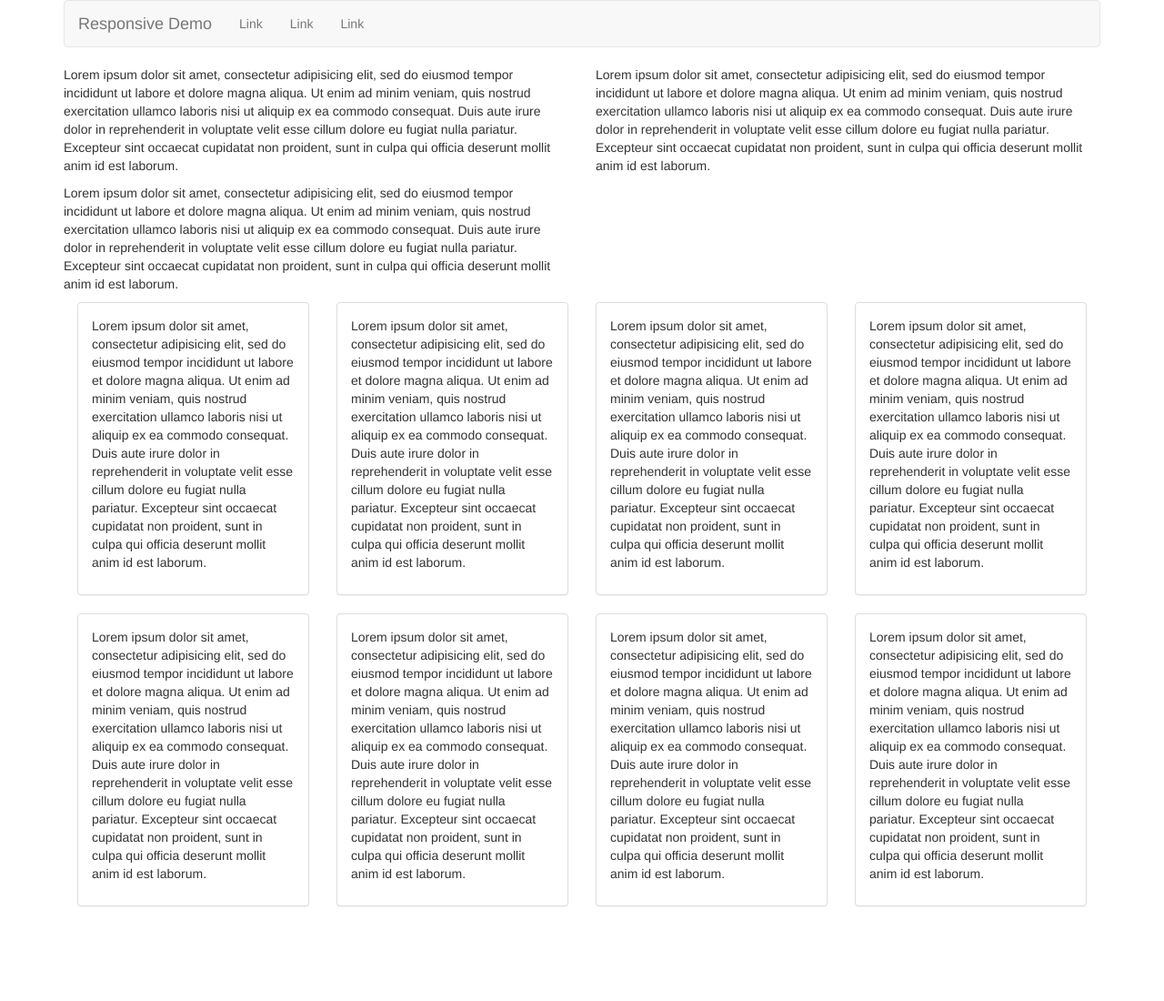
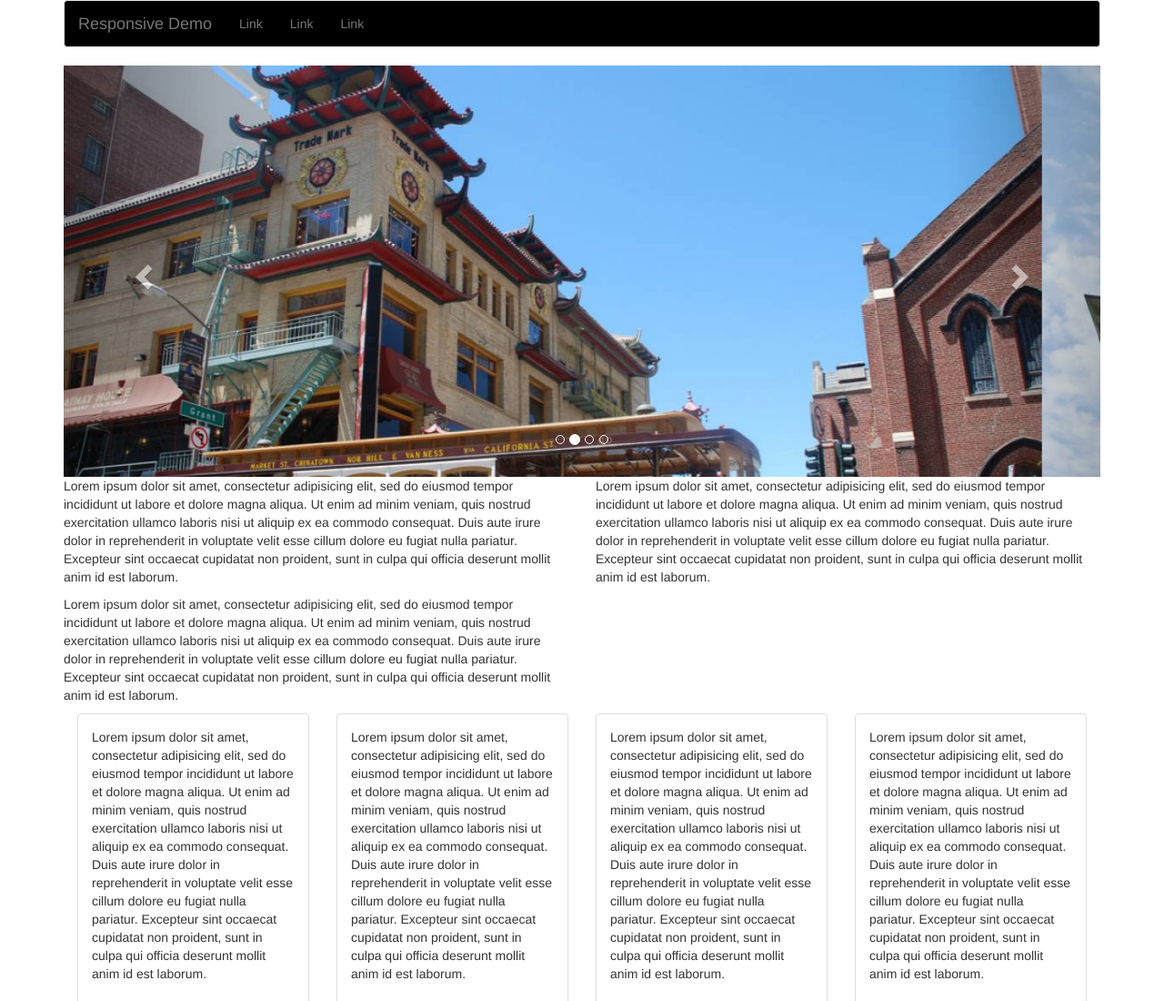
Before and after one commit to christinetacha/Responsive-Bootstrap, a plain HTML site: page index.html in a window 1280 px wide. Shown: the top 1100 px of the page at 91% size. Before the commit the page ends 1016 px from the top, so only its background shows below. Drawn offline with nearby package versions, Linux system fonts and the light colour scheme.

Commit message:
add carousel

```diff
--- a/css/styles.css
+++ b/css/styles.css
@@ -1,3 +1,7 @@
 /*.panel-body {
   border: solid 1px black;
 }*/
+
+.navbar {
+  background-color: black;
+}
--- a/index.html
+++ b/index.html
@@ -30,7 +30,47 @@
             <li><a href="#">Link</a></li>
           </ul>
         </div>
+      </div> <!--End Navbar-->
+
+      <!--Begin Carousel-->
+      <div id="myCarousel" class="carousel slide" data-ride="carousel">
+        <!-- Indicators -->
+        <ol class="carousel-indicators">
+          <li data-target="#myCarousel" data-slide-to="0" class="active"></li>
+          <li data-target="#myCarousel" data-slide-to="1"></li>
+          <li data-target="#myCarousel" data-slide-to="2"></li>
+          <li data-target="#myCarousel" data-slide-to="3"></li>
+        </ol>
+
+      <!-- Wrapper for slides -->
+      <div class="carousel-inner" role="listbox">
+        <div class="item active">
+          <img src="img/city1.jpg" alt="city1">
+        </div>
+
+        <div class="item">
+          <img src="img/city2.jpg" alt="city2">
+        </div>
+
+        <div class="item">
+          <img src="img/city3.jpg" alt="city3">
+        </div>
+
+        <div class="item">
+          <img src="img/city4.jpg" alt="city4">
+        </div>
       </div>
+
+      <!-- Left and right controls -->
+        <a class="left carousel-control" href="#myCarousel" role="button" data-slide="prev">
+          <span class="glyphicon glyphicon-chevron-left" aria-hidden="true"></span>
+          <span class="sr-only">Previous</span>
+        </a>
+        <a class="right carousel-control" href="#myCarousel" role="button" data-slide="next">
+          <span class="glyphicon glyphicon-chevron-right" aria-hidden="true"></span>
+          <span class="sr-only">Next</span>
+        </a>
+      </div> <!--End Carousel-->
 
 
       <div class="row hidden-xs">
```
Also changed, not shown: img/city1.jpg (added), img/city2.jpg (added), img/city3.jpg (added), img/city4.jpg (added).
